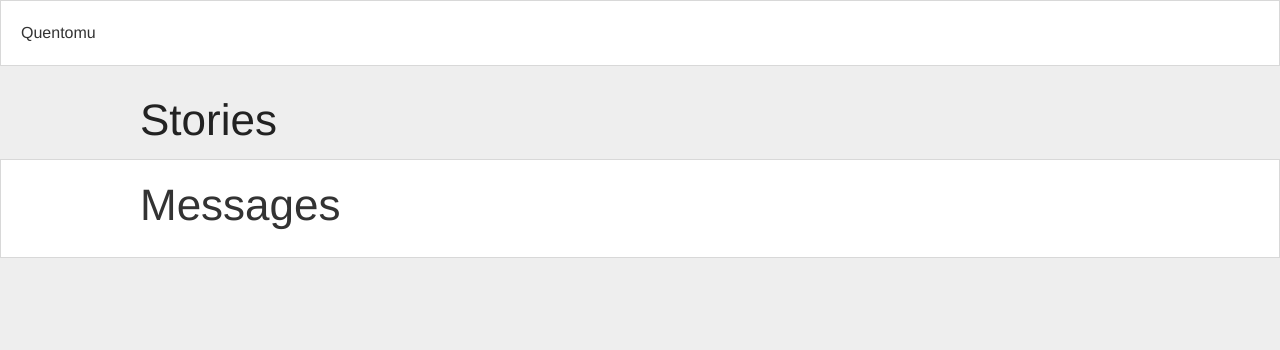
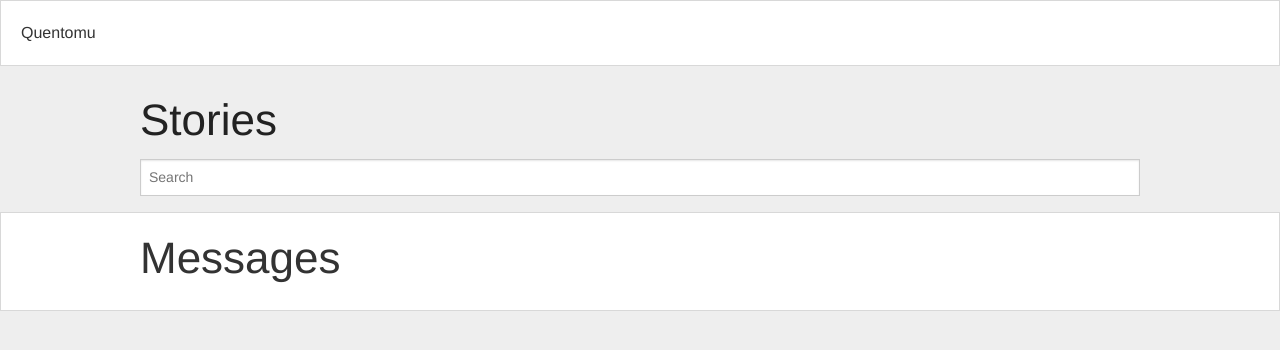
Before and after one commit to clrke/quentomu, a Django app: template quentomu/templates/home.html in a window 1280 px wide. Shown: the top 350 px of the page. Run offline with Django 3.2, Linux system fonts and the light colour scheme; the template is opened without the code that fills it, so the values that code supplies are empty; some libraries are stand-ins or nearby versions.

Commit message:
Add search feature for stories

```diff
--- a/quentomu/templates/home.html
+++ b/quentomu/templates/home.html
@@ -18,7 +18,10 @@
 	</div>
 	<div class="row" ng-controller="TopicsCtrl as Topic">
 		<h1> Stories </h1>
-		<div class="small-4 column" ng-repeat="topic in Topic.values">
+		<input type="search" class="searchbox"
+			ng-model="Topic.search" placeholder="Search"/>
+		<div class="small-4 column"
+			ng-repeat="topic in Topic.values|filter:Topic.search">
 			<div class="panel white">
 				<h4>
 					<a href="/topics/{[ topic.id ]}">
```
